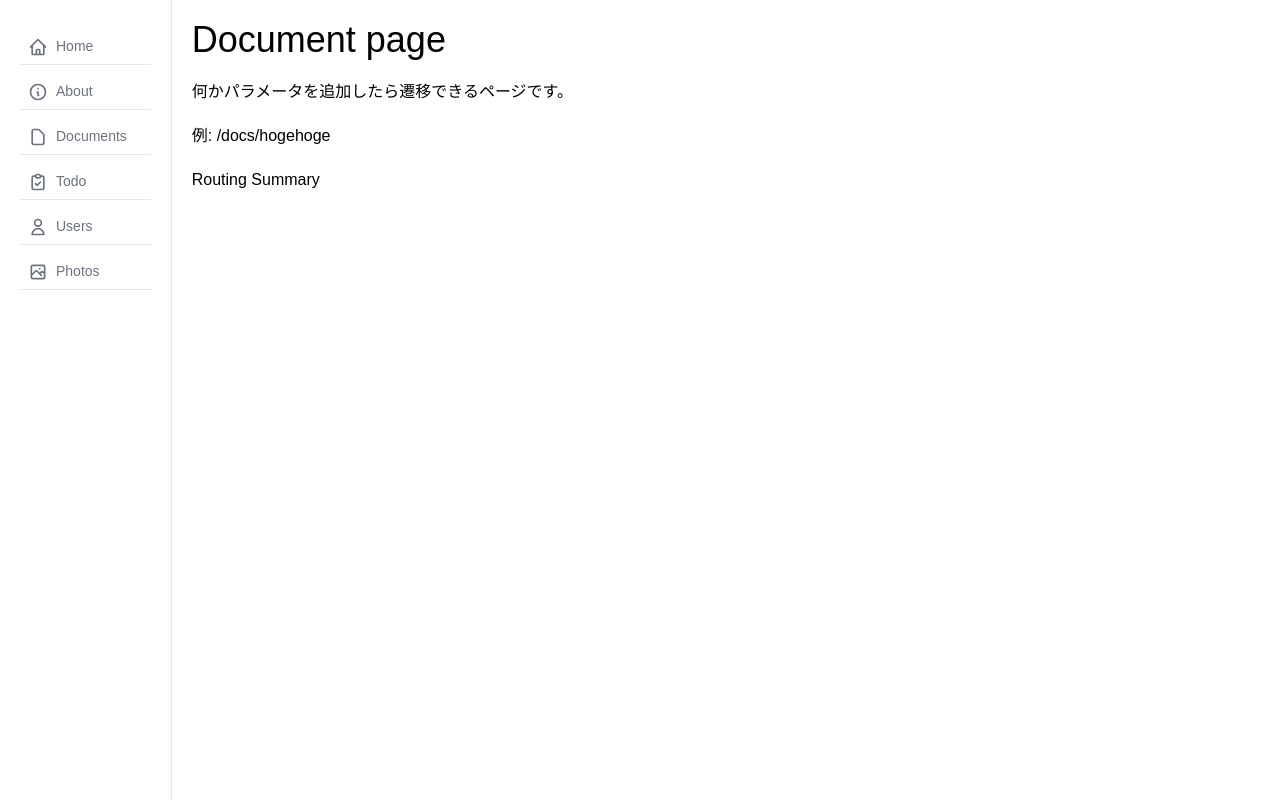
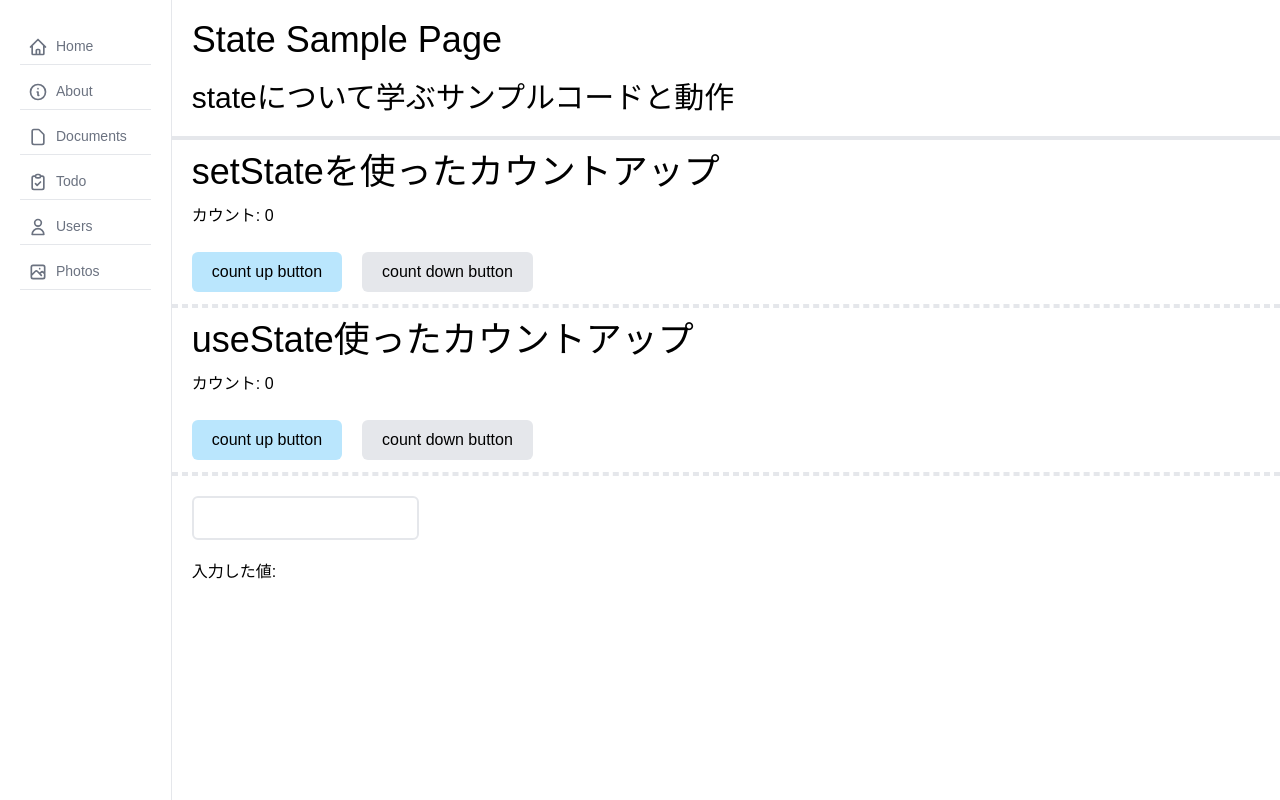
Before and after one commit to r-kagiwada/next-sample-app, a Next.js app: page /docs/stateSample in a window 1280 px wide. Built offline with nearby package versions, Linux system fonts and the light colour scheme.

Commit message:
stateサンプル

```diff
--- /dev/null
+++ b/components/CountWithSetState.tsx
@@ -0,0 +1,55 @@
+
+import React from "react";
+interface State {
+  count: number;
+}
+
+/**
+ * setState関数を使った例です。
+ */
+class CountWithSetState extends React.Component<{}, State> {
+
+  // コンストラクタでは初期値を設定します
+  constructor(props: any) {
+    super(props);
+    this.state = {
+      count: 0,
+    };
+  }
+
+
+hundleCountUp(e : React.MouseEvent<HTMLButtonElement, MouseEvent>) {
+  e.preventDefault();
+  // stateにある値を変数に代入します。
+  let count = this.state.count;
+  // countから+１
+  this.setState({ count: count + 1 });
+}
+hundleCountDown(e : React.MouseEvent<HTMLButtonElement, MouseEvent>) {
+  e.preventDefault();
+  // stateにある値を変数に代入します。
+  let count = this.state.count;
+  // countから−１
+  this.setState({ count: count - 1 });
+}
+  render() {
+    return(
+      <div className="mx-5">
+        <h1>setStateを使ったカウントアップ</h1>
+        <div className="my-3">カウント: {this.state.count}</div>
+        <button
+          className="mr-5 my-3 py-2 px-5 rounded-md hover: bg-blue-200 hover:bg-blue-600 active:bg-blue-700 focus:outline-none focus:ring focus:ring-blue-300 "
+          onClick={(e) => this.hundleCountUp(e)}>
+          count up button
+        </button>
+        <button
+          className="mr-5 my-3 py-2 px-5 rounded-md bg-gray-200 hover:bg-gray-400 active:bg-gray-500 focus:outline-none focus:ring focus:ring-gray-300"
+          onClick={(e) => this.hundleCountDown(e)}>
+          count down button
+        </button>
+      </div>
+    )
+  }
+}
+
+export default CountWithSetState;
--- /dev/null
+++ b/components/CounterWithUseState.tsx
@@ -0,0 +1,27 @@
+import { useState } from "react";
+
+/**
+ * UseState関数を使った例です。
+ * @returns
+ */
+const CountWithUseState = () => {
+  const [count, setCount] = useState(0);
+  return (
+    <div className="mx-5">
+      <h1>useState使ったカウントアップ</h1>
+      <div className="my-3">カウント: {count}</div>
+      <button
+        className="my-3 mr-5 py-2 px-5 rounded-md hover: bg-blue-200 hover:bg-blue-600 active:bg-blue-700 focus:outline-none focus:ring focus:ring-blue-300 "
+        onClick={(e) => setCount(count + 1)}>
+        count up button
+      </button>
+      <button
+        className="my-3 py-2 px-5 rounded-md bg-gray-200 hover:bg-gray-400 active:bg-gray-500 focus:outline-none focus:ring focus:ring-gray-300"
+        onClick={(e) => setCount(count - 1)}>
+        count down button
+      </button>
+
+    </div>
+  );
+};
+export default CountWithUseState;
--- a/pages/docs/[...params].tsx
+++ b/pages/docs/[...params].tsx
@@ -4,10 +4,18 @@ function Docs () {
     <h1 className="m-5">Document page</h1>
     <p className="m-5">何かパラメータを追加したら遷移できるページです。</p>
     <p className="m-5">例: /docs/hogehoge</p>
-    <Link href='/docs/routingSummary'>
-      <a className="m-5">Routing Summary</a>
-    </Link>
-
+    <ul className='list-disc m-5'>
+      <li >
+        <Link href='/docs/routingSummary'>
+          <a className="m-1">Routing Summary</a>
+        </Link>
+      </li>
+      <li>
+        <Link href='/docs/stateSample' >
+          <a className="m-1">Stateについて</a>
+        </Link>
+      </li>
+    </ul>
   </>
 }
 
--- /dev/null
+++ b/pages/docs/stateSample.tsx
@@ -0,0 +1,41 @@
+import React, { ChangeEvent } from "react";
+import CountWithUseState from '../../components/CounterWithUseState';
+import CountWithSetState from "../../components/CountWithSetState";
+
+interface State {
+  message: String;
+}
+
+class StateSample extends React.Component<{}, State> {
+
+  constructor(props: any) {
+    super(props);
+    this.state = {
+      message: "",
+    };
+  }
+
+
+hundleInputMessage(event: ChangeEvent<HTMLInputElement>) {
+  const value = (event.currentTarget as HTMLInputElement).value;
+  this.setState({ message: value });
+}
+  render() {
+    return(
+      <>
+      <h1 className="m-5">State Sample Page</h1>
+      <h2 className="m-5">stateについて学ぶサンプルコードと動作</h2>
+      <div className="mb-3 border-2"></div>
+      <CountWithSetState />
+      <div className="mb-3 border-dashed border-2"></div>
+      <CountWithUseState />
+      <div className="mb-3 border-dashed border-2"></div>
+      <input className="m-5 p-2 border-2 block rounded-md" type="text" onChange={(e) => this.hundleInputMessage(e)} />
+      <p className="m-5">入力した値: {this.state.message}</p>
+      </>
+    )
+  }
+
+
+}
+export default StateSample;
```
